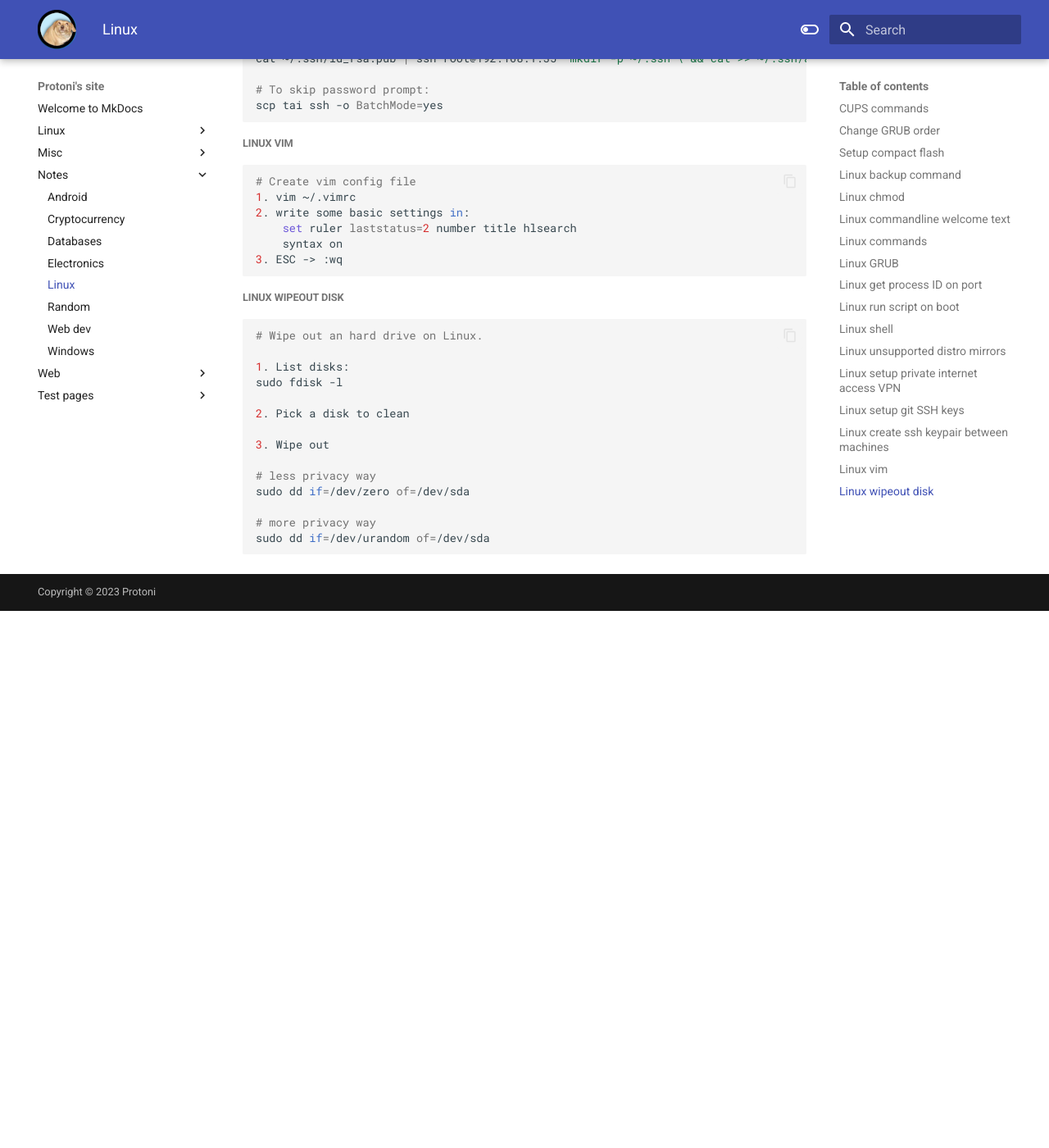
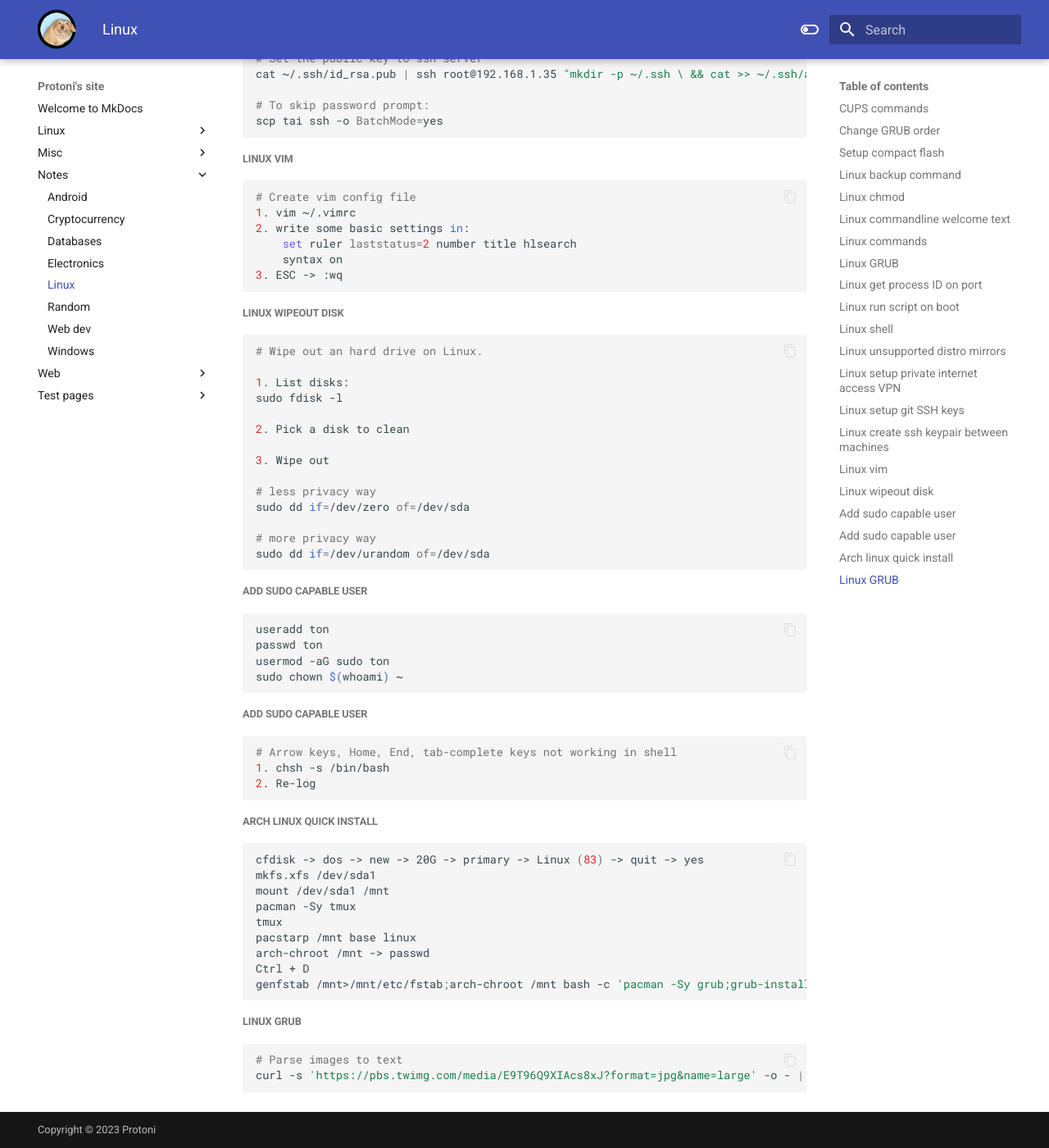
Before and after one commit to superperkele/projects, an MkDocs documentation site: the page built from docs/Notes/linux.md, in a window 1280 px wide and 1400 px high, scrolled down 6165 px. Shown: the whole window at 82% size. Built offline with MkDocs 1.6.1 and Material for MkDocs 9.7.7, drawn with Linux system fonts in a browser that asks for light colours; before the commit the page ends 6910 px from its top, so only the background shows below that; some of the changed text lies outside the part shown.

Commit message:
Add a bunch of notes

`````diff
--- a/docs/Notes/linux.md
+++ b/docs/Notes/linux.md
@@ -113,6 +113,15 @@ cat file | tee -a log | cat > /dev/null
 
 # bonus: exit terminal but leave all processes running
 disown -a && exit
+
+## Search for a phrase in text file and get the tailing and heading lines aswell
+# get line number
+$ cat /var/log/messages | grep -n "text_to_search" | cut -f1 -d:
+1533
+
+# Get +-10 lines near "text_to_search"
+$ sed -n '1523,1543p' /var/log/messages
+
 ````
 
 ##### Linux GRUB
@@ -355,3 +357,37 @@ sudo dd if=/dev/zero of=/dev/sda
 # more privacy way
 sudo dd if=/dev/urandom of=/dev/sda
 ````
+
+##### Add sudo capable user
+````bash
+useradd ton
+passwd ton
+usermod -aG sudo ton
+sudo chown $(whoami) ~
+````
+
+##### Add sudo capable user
+````bash
+# Arrow keys, Home, End, tab-complete keys not working in shell
+1. chsh -s /bin/bash
+2. Re-log
+````
+
+##### Arch linux quick install
+````bash
+cfdisk -> dos -> new -> 20G -> primary -> Linux (83) -> quit -> yes
+mkfs.xfs /dev/sda1
+mount /dev/sda1 /mnt
+pacman -Sy tmux
+tmux
+pacstarp /mnt base linux
+arch-chroot /mnt -> passwd
+Ctrl + D
+genfstab /mnt>/mnt/etc/fstab;arch-chroot /mnt bash -c 'pacman -Sy grub;grub-install /dev/sda;grub-mkconfig -o /boot/grub/grub.cfg';reboot
+````
+
+##### Linux GRUB
+````bash
+# Parse images to text
+curl -s 'https://pbs.twimg.com/media/E9T96Q9XIAcs8xJ?format=jpg&name=large' -o - | tesseract stdin stdout | grep --color 609
+````
`````
Also changed, not shown: other parts of docs/Notes/linux.md (+0 -7 lines).
